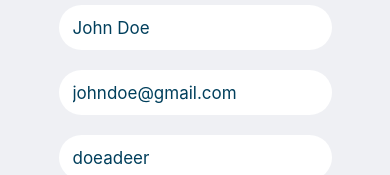
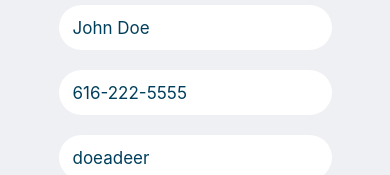
Before and after one commit to calvin-cs262-fall2021-teamA/canine-convention-client, a React Native app: screen /ProfileEdit in a window 390 px wide. Shown: the part 169-344 px from the top of the page. Built offline with nearby package versions, Linux system fonts and the light colour scheme; what react-native would draw is missing.

Commit message:
Changed email to phone number

```diff
--- a/screens/profile.js
+++ b/screens/profile.js
@@ -26,7 +26,7 @@ export default function Profile({route, navigation}){
             </TouchableOpacity>
             <View style={{marginVertical: 80, left: '5%'}}>
                 <Text style={globalStyles.subtitle}>John Doe</Text>
-                <Text style={globalStyles.subtitle}>johndoe@gmail.com</Text>
+                <Text style={globalStyles.subtitle}>616-222-5555</Text>
                 <Text style={globalStyles.subtitle}>Grand Rapids{"\n"}</Text>
             </View>
             <View style={[globalStyles.container, {marginBottom: 80}]}>
--- a/screens/profile_edit.js
+++ b/screens/profile_edit.js
@@ -60,7 +60,7 @@ export default function ProfileEdit({navigation}){
             <View style={globalStyles.inputView}>
                 <TextInput
                     style={globalStyles.TextInput}
-                    placeholder="johndoe@gmail.com"
+                    placeholder="616-222-5555"
                     placeholderTextColor="#003f5c"
                 />
             </View>
```
